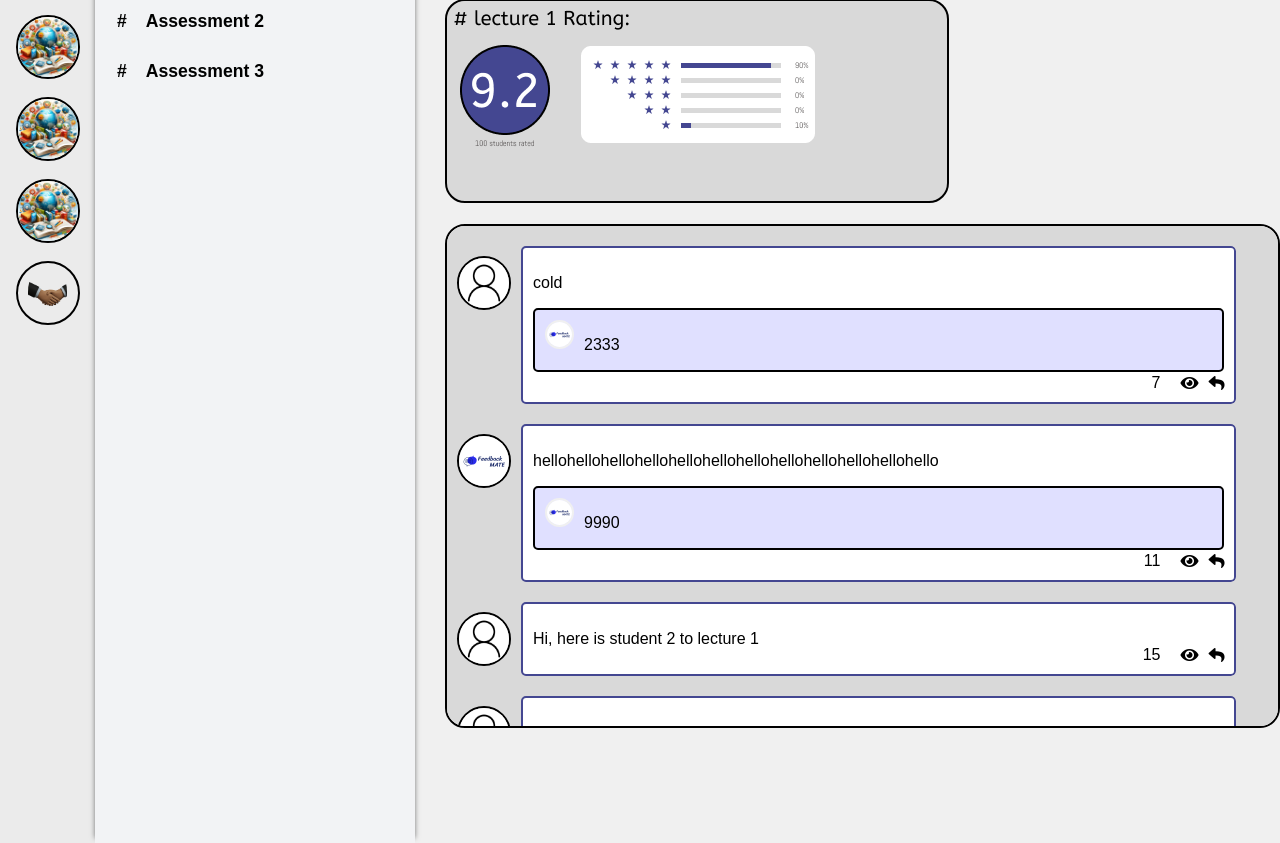
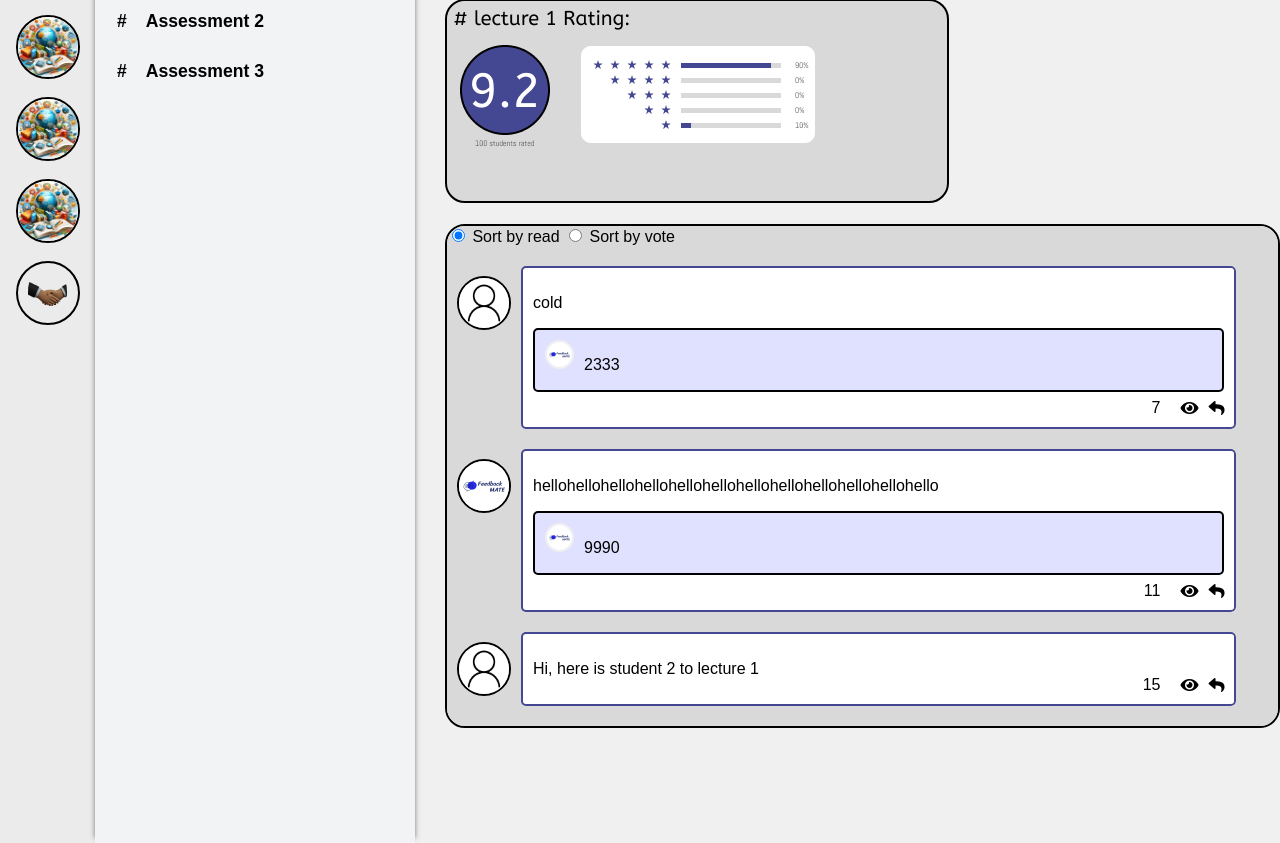
Before and after one commit to ZhikunzZZ/Individual-Project, a Django app: template FeedbackMate/main/templates/section_detail.html in a window 1280 px wide. Shown: the part 333-1176 px from the top of the page. Run offline with Django 4.2, Linux system fonts and the light colour scheme; the template is opened without the code that fills it: values that come from a table or form of the project are taken from there, others are empty; data comes from the database, SQL or seed files in the repository; both versions use the stored data as it was after the commit.

Commit message:
sorting function update (done)

```diff
--- a/FeedbackMate/FeedbackMate/urls.py
+++ b/FeedbackMate/FeedbackMate/urls.py
@@ -36,4 +36,5 @@ urlpatterns = [
     path('delete-channel/<int:channel_id>/', views.delete_channel, name='delete-channel'),
     path('mark-comment-as-read/<int:comment_id>/', views.mark_comment_as_read, name='mark-comment-as-read'),
     path('update-comment-reply/<int:comment_id>/', views.update_comment_reply, name='update-comment-reply'),
+    path('your-endpoint', views.sort_comments, name='sort_comments'),
 ] + static(settings.MEDIA_URL, document_root=settings.MEDIA_ROOT)
--- a/FeedbackMate/main/templates/section_detail.html
+++ b/FeedbackMate/main/templates/section_detail.html
@@ -142,7 +142,7 @@
     display: flex;
     background-color: #E0E0FF; /* 或其他您选择的颜色 */
     margin-top: 10px;
-    margin-bottom: 20px;
+    margin-bottom: 25px;
     border-radius: 5px;
     height: 40px;
     padding: 10px;
@@ -156,7 +156,9 @@
     margin-right: 10px;
     border: 2px solid #f0f0f0;
 }
-
+#sort-form input[type="submit"] {
+    display: none; /* 隐藏提交按钮 */
+}
 
 
 </style>
@@ -178,6 +180,17 @@
     </div>
 
     <div class="comment-section">
+        <form id="sort-form" method="get">
+            <label class="sort-option">
+                <input type="radio" name="sort" value="read" {% if request.GET.sort == "read" or not request.GET.sort %}checked{% endif %}>
+                Sort by read
+            </label>
+            <label class="sort-option">
+                <input type="radio" name="sort" value="vote" {% if request.GET.sort == "vote" %}checked{% endif %}>
+                Sort by vote
+            </label>
+            <input type="submit" value="Sort">
+        </form>
     {% for comment in comments %}
     <div class="comment">
         <img src="{{ comment.user.userinfo.user_image.url }}" alt="User Image" class="user-image">
@@ -207,6 +220,13 @@
 </div>
 
 <script>
+
+    document.querySelectorAll('#sort-form input[type="radio"]').forEach(radio => {
+        radio.addEventListener('change', () => {
+            document.getElementById('sort-form').submit();
+        });
+    });
+
     document.querySelectorAll('.mark-as-read-btn').forEach(button => {
         button.addEventListener('click', function() {
             const commentId = this.dataset.commentId;
```
Also changed, not shown: FeedbackMate/main/views.py (+32 -2 lines), FeedbackMate/db.sqlite3.
